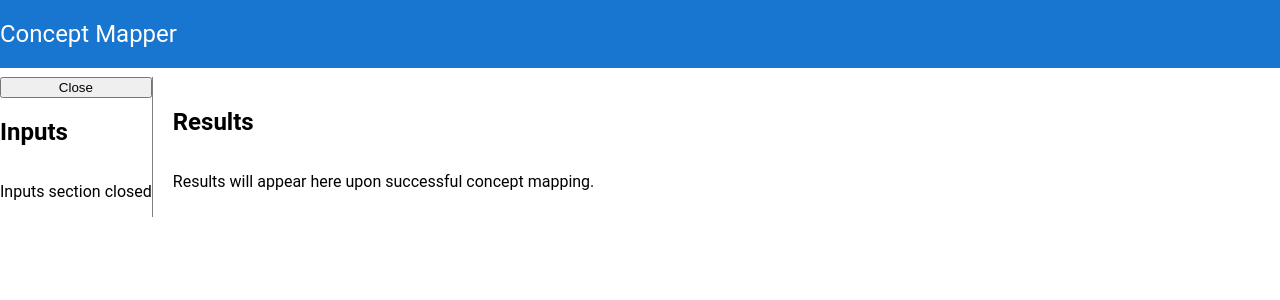
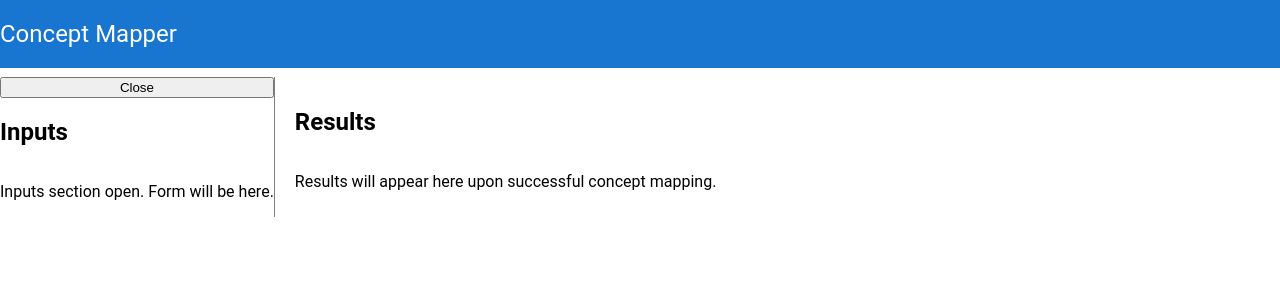
Before and after one commit to SefaSoylu/Conceptmap-web, a React (Create React App) app in the folder concept-map-web/: page / in a window 1280 px wide. Shown: the top 300 px of the page. Built offline with nearby package versions, Linux system fonts and the light colour scheme.

Commit message:
Update dummy text

```diff
--- a/concept-map-web/src/pages/ConceptMapperPage/ConceptMapperPage.js
+++ b/concept-map-web/src/pages/ConceptMapperPage/ConceptMapperPage.js
@@ -16,7 +16,7 @@ const ConceptMapperPage = () => {
         ) : (
           <>
             <h2>Inputs</h2>
-            <p>Inputs section closed</p>
+            <p>Inputs section open. Form will be here.</p>
           </>
         )}
       </div>
```
